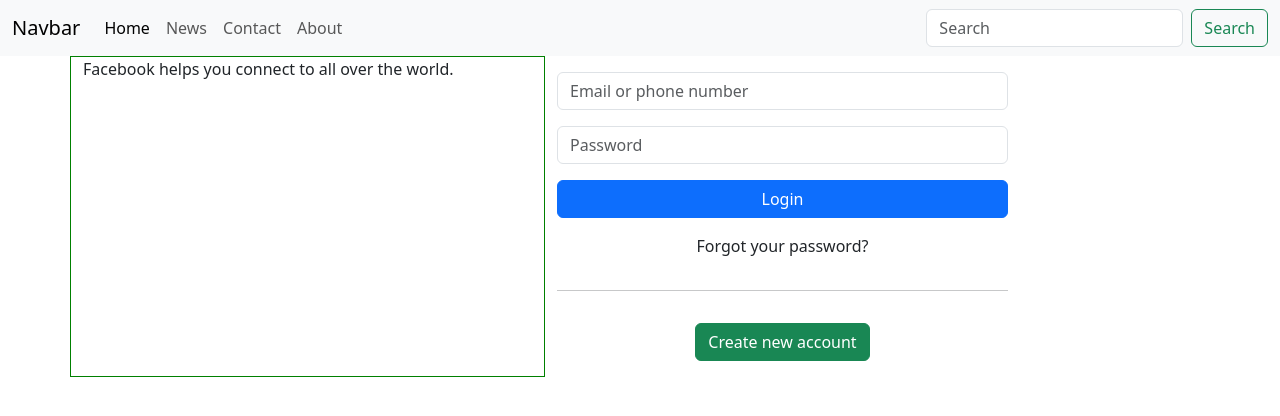
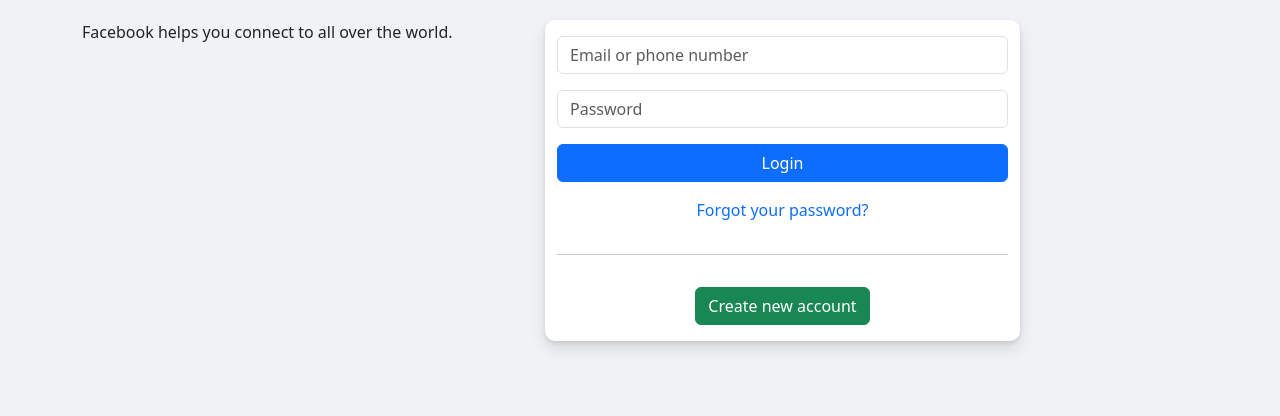
Before and after one commit to minhhuy14/JWT-Frontend, a React (Create React App) app: page /login in a window 1280 px wide. Shown: the top 416 px of the page. Built offline with nearby package versions, Linux system fonts and the light colour scheme.

Commit message:
add css for login form

```diff
--- a/src/App.js
+++ b/src/App.js
@@ -11,7 +11,7 @@
   return (
     <Router>
       <div className="App">
-        <Nav></Nav>
+        {/* <Nav></Nav> */}
         <Routes>
           <Route path="/" element={'Home'}>
 
--- a/src/components/Login/Login.js
+++ b/src/components/Login/Login.js
@@ -4,12 +4,7 @@
         <div class="login-container">
             <div className="container">
                 <div className="row">
-                    <div className="content-left col-md-7 d-none">
-                        <div className="brand">
-                            Hoi Dan IT
-                        </div>
-                    </div>
-                    <div className="content-right green col-md-5">
+                    <div className="content-left col-5">
                         <div className="Detail">
                             Facebook helps you connect to all over the world.
                         </div>
@@ -18,7 +13,7 @@
                         <input type="text" className="form-control" placeholder="Email or phone number"></input>
                         <input type="password" className="form-control" placeholder="Password"></input>
                         <button className='btn btn-primary'>Login</button>
-                        <span className='text-center'>Forgot your password?</span>
+                        <span className='text-center'><a className='forgot-password' href='#'>Forgot your password?</a></span>
                         <hr></hr>
                         <div className='text-center'>
                             <button className='btn btn-success'>Create new account</button>
--- a/src/components/Login/Login.scss
+++ b/src/components/Login/Login.scss
@@ -7,8 +7,24 @@
 }
 
 .login-container {
-    .container-right {
-        border: 1px solid red;
+    background-color: #f0f2f5;
+    min-height: 100vh;
+    padding-top: 20px;
+
+    .content-right {
         border-radius: 10px;
+        background-color: #fff;
+        box-shadow: 0 2px 4px rgba(0, 0, 0, .1), 0 8px 16px rgba(0 0 0/ 10%);
+        box-sizing: border-box;
+
+        .forgot-password {
+            text-decoration: none;
+
+            &:hover {
+                text-decoration: underline;
+            }
+        }
+
+
     }
 }
```
